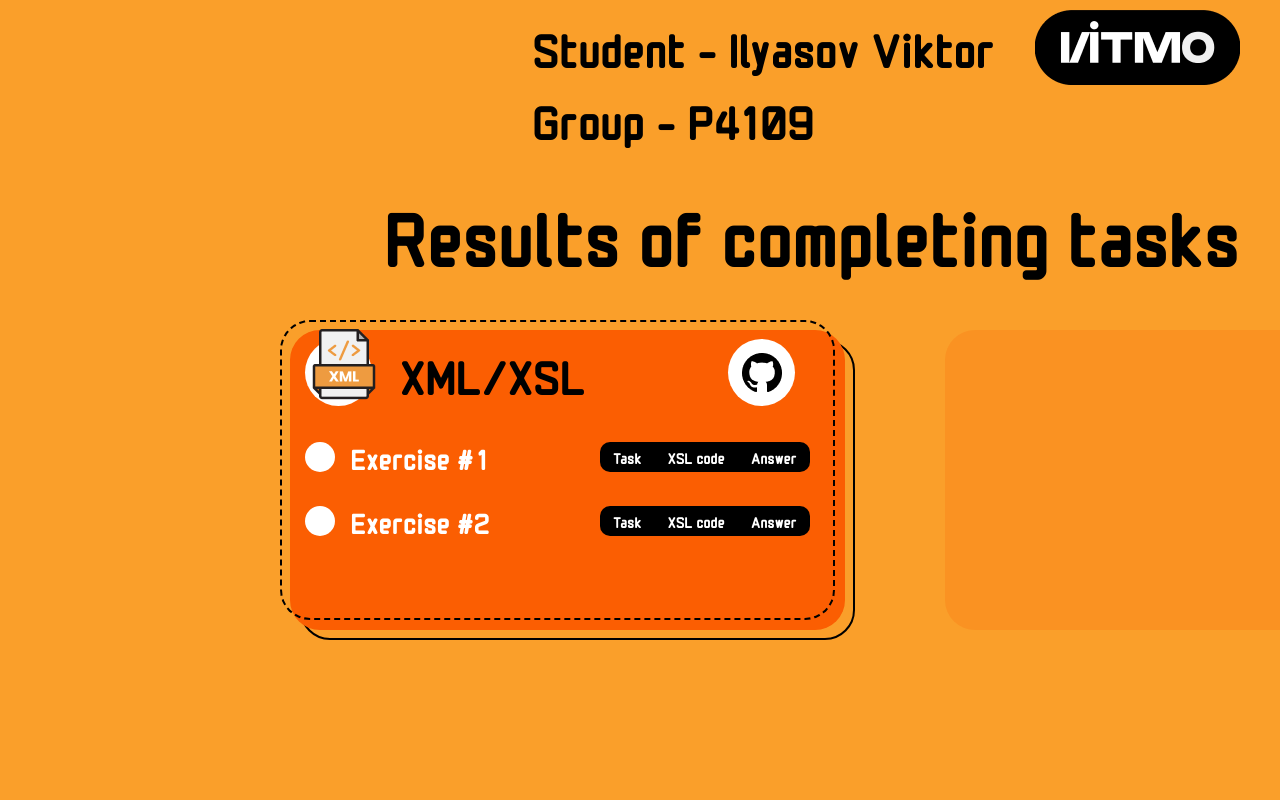
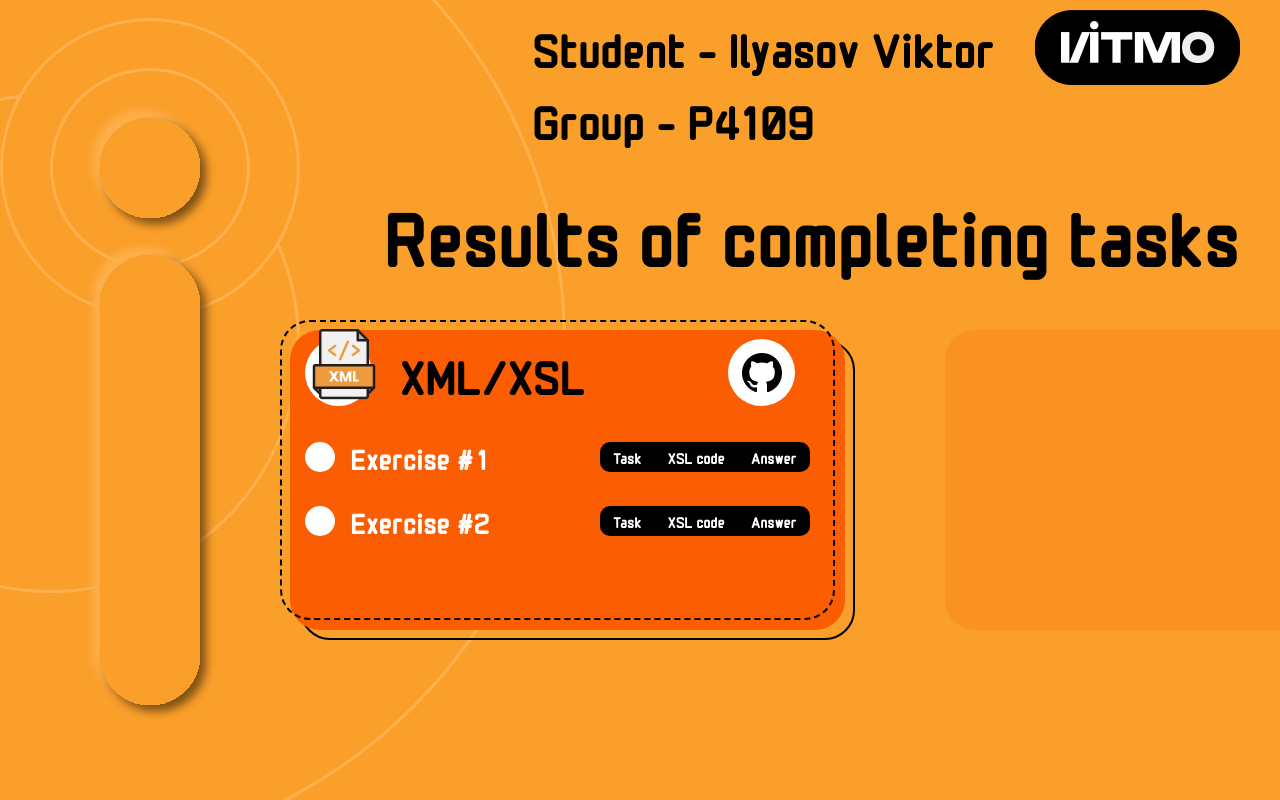
Before and after one commit to Vityaooooo/web-technologies, a plain HTML site: page index.html in a window 1280 px wide. Shown: the top 800 px of the page. Drawn offline with Linux system fonts and the light colour scheme.

Commit message:
Update style.css

```diff
--- a/src/css/style.css
+++ b/src/css/style.css
@@ -14,7 +14,7 @@ html {
 }
 
 body {
-  background-image: url("web-technologies/src/img/background.svg");
+  background-image: url("https://vityaooooo.github.io/web-technologies/src/img/background.svg");
   background-repeat: no-repeat;
   background-color: #FA9F2A;
   margin: 0px;
```
